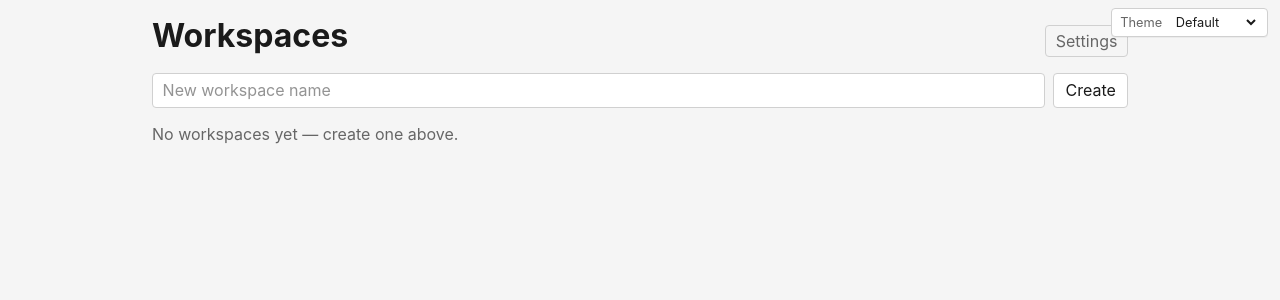
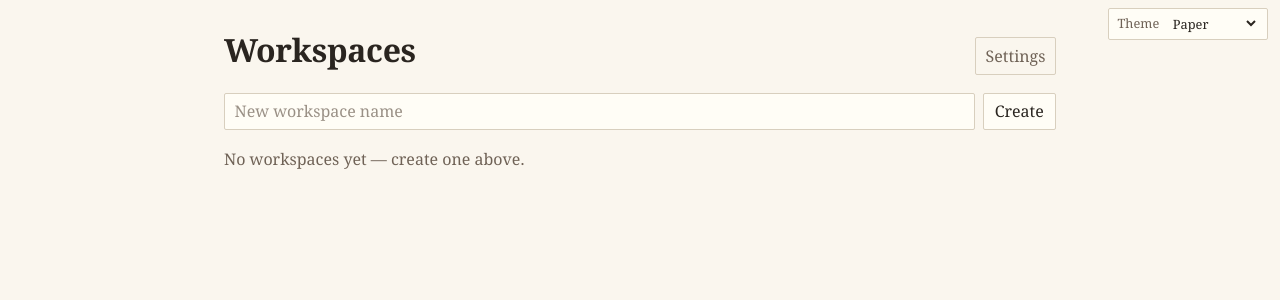
Before and after one commit to rgvulc/reportboard, a Flask app: page / in a window 1280 px wide. Shown: the top 300 px of the page. Run offline with Flask 3, Linux system fonts and the light colour scheme; data that the repository does not hold is empty.

Commit message:
Making paper the default theme

```diff
--- a/app/static/js/app.js
+++ b/app/static/js/app.js
@@ -223,8 +223,8 @@
         if (!select || select._themeInitialized) return;
         select._themeInitialized = true;
 
-        var current = 'default';
-        try { current = localStorage.getItem('theme') || 'default'; } catch (e) {}
+        var current = 'paper';
+        try { current = localStorage.getItem('theme') || 'paper'; } catch (e) {}
         select.value = current;
 
         select.addEventListener('change', function () {
@@ -232,11 +232,13 @@
             try {
                 if (v === 'default') {
                     document.documentElement.removeAttribute('data-theme');
-                    localStorage.removeItem('theme');
                 } else {
                     document.documentElement.setAttribute('data-theme', v);
-                    localStorage.setItem('theme', v);
                 }
+                // Persist even 'default' explicitly: an absent key now means
+                // "no preference" and falls back to Paper, so choosing the
+                // plain theme must be recorded so it sticks.
+                localStorage.setItem('theme', v);
             } catch (e) { console.error(e); }
         });
     }
--- a/app/templates/base.html
+++ b/app/templates/base.html
@@ -7,8 +7,8 @@
     <script>
         (function () {
             try {
-                var t = localStorage.getItem('theme');
-                if (t && t !== 'default') {
+                var t = localStorage.getItem('theme') || 'paper';
+                if (t !== 'default') {
                     document.documentElement.setAttribute('data-theme', t);
                 }
             } catch (e) { /* localStorage may be unavailable */ }
```
